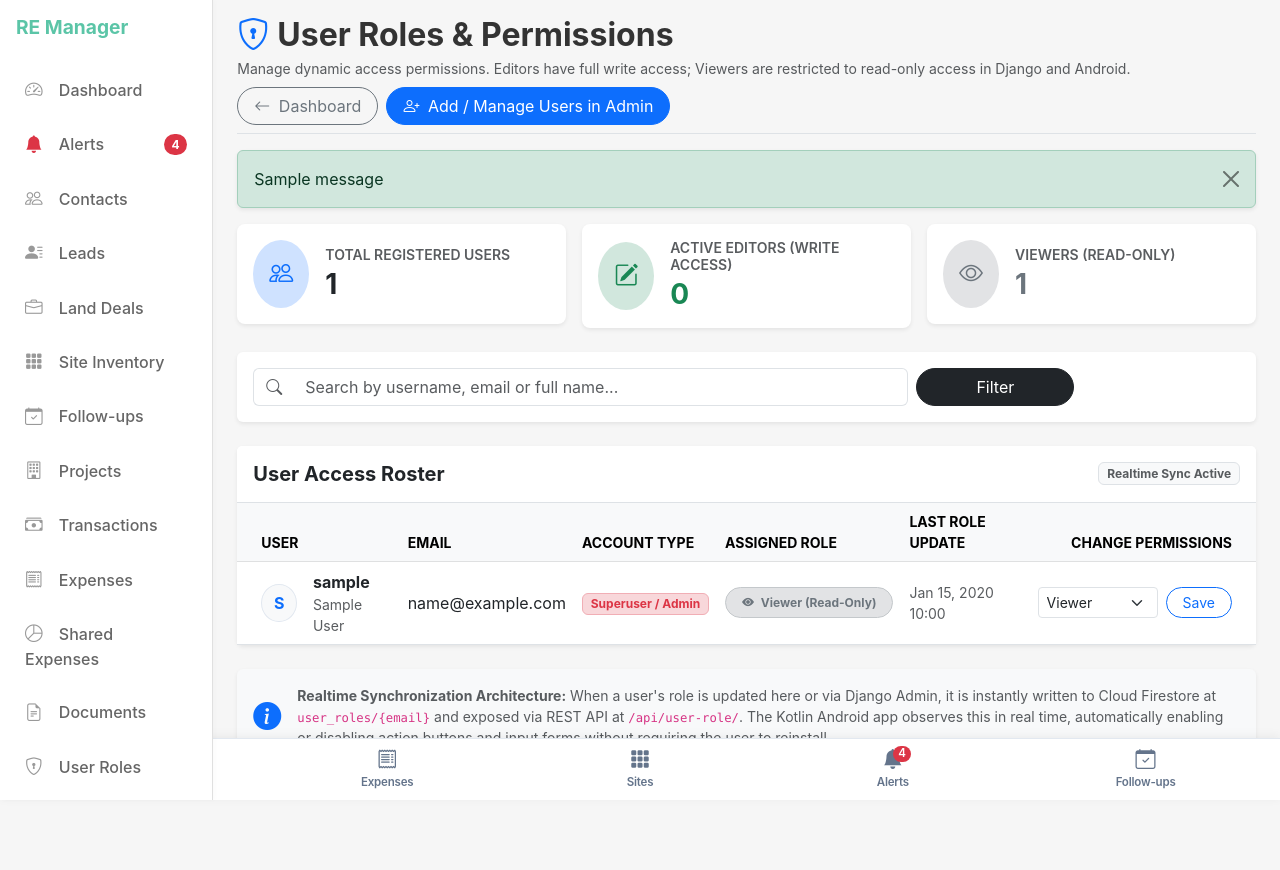
After one commit to letsbdift/ReMan-Backend, a Django app: page /roles/ in a window 1280 px wide. The commit adds this page. Run offline with Django 4.2, Linux system fonts and the light colour scheme; a user stored in the database is signed in; tables that the repository leaves empty hold one stand-in row (values such as "Sample post"); one stand-in notice (Sample message) is shown.

Commit message:
feat: implement dynamic role management system in Django with UserProfile, admin, and roles dashboard

```diff
--- /dev/null
+++ b/core/templates/core/role_management.html
@@ -0,0 +1,195 @@
+{% extends 'base.html' %}
+{% block title %}User Roles & Permissions | RE Manager{% endblock %}
+{% block content %}
+<div class="d-flex justify-content-between align-items-center pt-3 pb-2 mb-3 border-bottom flex-wrap gap-2">
+    <div>
+        <h1 class="h2 mb-1 fw-bold"><i class="bi bi-shield-lock text-primary me-2"></i>User Roles & Permissions</h1>
+        <p class="text-muted small mb-0">Manage dynamic access permissions. Editors have full write access; Viewers are restricted to read-only access in Django and Android.</p>
+    </div>
+    <div class="d-flex gap-2 align-items-center flex-wrap">
+        <a href="{% url 'dashboard' %}" class="btn btn-outline-secondary rounded-pill px-3">
+            <i class="bi bi-arrow-left me-1"></i> Dashboard
+        </a>
+        <a href="/admin/auth/user/" class="btn btn-primary rounded-pill px-3">
+            <i class="bi bi-person-plus me-1"></i> Add / Manage Users in Admin
+        </a>
+    </div>
+</div>
+
+{% if messages %}
+<div class="mb-3">
+    {% for message in messages %}
+    <div class="alert alert-{{ message.tags|default:'info' }} alert-dismissible fade show shadow-sm" role="alert">
+        {{ message }}
+        <button type="button" class="btn-close" data-bs-dismiss="alert" aria-label="Close"></button>
+    </div>
+    {% endfor %}
+</div>
+{% endif %}
+
+<!-- Summary Stat Cards -->
+<div class="row g-3 mb-4">
+    <div class="col-12 col-md-4">
+        <div class="card border-0 shadow-sm rounded-3 bg-white p-3">
+            <div class="d-flex align-items-center">
+                <div class="rounded-circle bg-primary-subtle text-primary p-3 me-3">
+                    <i class="bi bi-people fs-4"></i>
+                </div>
+                <div>
+                    <h6 class="text-muted small mb-1 fw-semibold text-uppercase">Total Registered Users</h6>
+                    <h3 class="mb-0 fw-bold text-dark">{{ total_users }}</h3>
+                </div>
+            </div>
+        </div>
+    </div>
+    <div class="col-12 col-md-4">
+        <div class="card border-0 shadow-sm rounded-3 bg-white p-3">
+            <div class="d-flex align-items-center">
+                <div class="rounded-circle bg-success-subtle text-success p-3 me-3">
+                    <i class="bi bi-pencil-square fs-4"></i>
+                </div>
+                <div>
+                    <h6 class="text-muted small mb-1 fw-semibold text-uppercase">Active Editors (Write Access)</h6>
+                    <h3 class="mb-0 fw-bold text-success">{{ editor_count }}</h3>
+                </div>
+            </div>
+        </div>
+    </div>
+    <div class="col-12 col-md-4">
+        <div class="card border-0 shadow-sm rounded-3 bg-white p-3">
+            <div class="d-flex align-items-center">
+                <div class="rounded-circle bg-secondary-subtle text-secondary p-3 me-3">
+                    <i class="bi bi-eye fs-4"></i>
+                </div>
+                <div>
+                    <h6 class="text-muted small mb-1 fw-semibold text-uppercase">Viewers (Read-Only)</h6>
+                    <h3 class="mb-0 fw-bold text-secondary">{{ viewer_count }}</h3>
+                </div>
+            </div>
+        </div>
+    </div>
+</div>
+
+<!-- Search & Filter Card -->
+<div class="card shadow-sm border-0 mb-4 bg-white">
+    <div class="card-body p-3">
+        <form method="GET" class="row g-2 align-items-center">
+            <div class="col-12 col-md-8">
+                <div class="input-group">
+                    <span class="input-group-text bg-white border-end-0"><i class="bi bi-search text-muted"></i></span>
+                    <input type="text" name="q" value="{{ search_query }}" class="form-control border-start-0" placeholder="Search by username, email or full name...">
+                </div>
+            </div>
+            <div class="col-6 col-md-2">
+                <button type="submit" class="btn btn-dark w-100 rounded-pill">Filter</button>
+            </div>
+            {% if search_query %}
+            <div class="col-6 col-md-2">
+                <a href="{% url 'role_management' %}" class="btn btn-outline-secondary w-100 rounded-pill">Clear</a>
+            </div>
+            {% endif %}
+        </form>
+    </div>
+</div>
+
+<!-- Users & Assigned Roles Table -->
+<div class="card shadow-sm border-0 bg-white">
+    <div class="card-header bg-white py-3 border-bottom">
+        <div class="d-flex justify-content-between align-items-center">
+            <h5 class="mb-0 fw-bold text-dark">User Access Roster</h5>
+            <span class="badge bg-light text-muted border">Realtime Sync Active</span>
+        </div>
+    </div>
+    <div class="table-responsive">
+        <table class="table table-hover align-middle mb-0">
+            <thead class="table-light text-muted small text-uppercase">
+                <tr>
+                    <th class="ps-4">User</th>
+                    <th>Email</th>
+                    <th>Account Type</th>
+                    <th>Assigned Role</th>
+                    <th>Last Role Update</th>
+                    <th class="pe-4 text-end">Change Permissions</th>
+                </tr>
+            </thead>
+            <tbody>
+                {% for item in users_with_roles %}
+                <tr>
+                    <td class="ps-4">
+                        <div class="d-flex align-items-center">
+                            <div class="avatar-circle me-3 bg-light text-primary fw-bold rounded-circle d-flex align-items-center justify-content-center" style="width: 38px; height: 38px; border: 1px solid #e2e8f0;">
+                                {{ item.user.username|make_list|first|upper }}
+                            </div>
+                            <div>
+                                <div class="fw-bold text-dark">{{ item.user.username }}</div>
+                                {% if item.user.first_name or item.user.last_name %}
+                                <div class="text-muted small">{{ item.user.first_name }} {{ item.user.last_name }}</div>
+                                {% endif %}
+                            </div>
+                        </div>
+                    </td>
+                    <td>
+                        <span class="text-dark">{{ item.user.email|default:"(No email set)" }}</span>
+                    </td>
+                    <td>
+                        {% if item.user.is_superuser %}
+                        <span class="badge bg-danger-subtle text-danger border border-danger-subtle">Superuser / Admin</span>
+                        {% elif item.user.is_staff %}
+                        <span class="badge bg-primary-subtle text-primary border border-primary-subtle">Staff</span>
+                        {% else %}
+                        <span class="badge bg-light text-muted border">Standard User</span>
+                        {% endif %}
+                    </td>
+                    <td>
+                        {% if item.role == 'Editor' %}
+                        <span class="badge bg-success-subtle text-success px-3 py-2 border border-success-subtle rounded-pill">
+                            <i class="bi bi-pencil-fill me-1"></i> Editor (Full Access)
+                        </span>
+                        {% else %}
+                        <span class="badge bg-secondary-subtle text-secondary px-3 py-2 border border-secondary-subtle rounded-pill">
+                            <i class="bi bi-eye-fill me-1"></i> Viewer (Read-Only)
+                        </span>
+                        {% endif %}
+                    </td>
+                    <td class="text-muted small">
+                        {{ item.updated_at|date:"M d, Y H:i" }}
+                    </td>
+                    <td class="pe-4 text-end">
+                        <form method="POST" action="{% url 'role_management' %}" class="d-inline-flex gap-2 align-items-center">
+                            {% csrf_token %}
+                            <input type="hidden" name="user_id" value="{{ item.user.id }}">
+                            <select name="role" class="form-select form-select-sm" style="width: 120px;" onchange="this.form.submit()">
+                                <option value="Viewer" {% if item.role == 'Viewer' %}selected{% endif %}>Viewer</option>
+                                <option value="Editor" {% if item.role == 'Editor' %}selected{% endif %}>Editor</option>
+                            </select>
+                            <button type="submit" class="btn btn-sm btn-outline-primary rounded-pill px-3">
+                                Save
+                            </button>
+                        </form>
+                    </td>
+                </tr>
+                {% empty %}
+                <tr>
+                    <td colspan="6" class="text-center py-5 text-muted">
+                        <i class="bi bi-people fs-1 d-block mb-2 text-secondary"></i>
+                        No users found matching your criteria.
+                    </td>
+                </tr>
+                {% endfor %}
+            </tbody>
+        </table>
+    </div>
+</div>
+
+<!-- Information Card -->
+<div class="card shadow-sm border-0 mt-4 bg-light">
+    <div class="card-body p-3">
+        <div class="d-flex gap-3 align-items-center">
+            <i class="bi bi-info-circle-fill text-primary fs-3"></i>
+            <div class="small text-muted">
+                <strong>Realtime Synchronization Architecture:</strong> When a user's role is updated here or via Django Admin, it is instantly written to Cloud Firestore at <code>user_roles/{email}</code> and exposed via REST API at <code>/api/user-role/</code>. The Kotlin Android app observes this in real time, automatically enabling or disabling action buttons and input forms without requiring the user to reinstall.
+            </div>
+        </div>
+    </div>
+</div>
+{% endblock %}
--- a/core/urls.py
+++ b/core/urls.py
@@ -87,4 +87,8 @@ urlpatterns = [
     path('reports/sites/pdf/', views.export_sites_pdf, name='export_sites_pdf'),
     path('reports/leads/pdf/', views.export_leads_pdf, name='export_leads_pdf'),
     path('reports/deals/pdf/', views.export_deals_pdf, name='export_deals_pdf'),
+
+    # Role Management & Dynamic Permissions
+    path('roles/', views.role_management, name='role_management'),
+    path('api/user-role/', views.user_role_api, name='user_role_api'),
 ]
--- a/core/views.py
+++ b/core/views.py
@@ -1264,3 +1264,112 @@ def alerts_view(request):
         'total_alerts_count': len(overdue_alerts) + len(today_alerts) + pending_expenses.count()
     }
     return render(request, 'core/alerts.html', context)
+
+
+from django.http import JsonResponse
+from django.views.decorators.csrf import csrf_exempt
+from django.contrib.auth.models import User
+from .models import UserProfile, sync_role_to_firestore
+
+@login_required
+def role_management(request):
+    if not (request.user.is_staff or request.user.is_superuser):
+        messages.error(request, "Access restricted. Staff or Administrator permissions required to manage user roles.")
+        return redirect('dashboard')
+
+    if request.method == 'POST':
+        user_id = request.POST.get('user_id')
+        new_role = request.POST.get('role', 'Viewer')
+        if new_role not in ['Viewer', 'Editor']:
+            new_role = 'Viewer'
+
+        target_user = get_object_or_404(User, pk=user_id)
+        profile, _ = UserProfile.objects.get_or_create(user=target_user)
+        profile.role = new_role
+        profile.save()
+
+        email = target_user.email or target_user.username
+        sync_role_to_firestore(email, new_role)
+
+        messages.success(request, f"Updated role for '{target_user.username}' ({email}) to {new_role}.")
+        if request.headers.get('x-requested-with') == 'XMLHttpRequest' or request.GET.get('format') == 'json':
+            return JsonResponse({'status': 'success', 'user_id': target_user.id, 'role': new_role, 'email': email})
+        return redirect('role_management')
+
+    search_query = request.GET.get('q', '').strip()
+    users_qs = User.objects.all().order_by('username')
+    if search_query:
+        users_qs = users_qs.filter(
+            models.Q(username__icontains=search_query) |
+            models.Q(email__icontains=search_query) |
+            models.Q(first_name__icontains=search_query) |
+            models.Q(last_name__icontains=search_query)
+        )
+
+    users_with_roles = []
+    for u in users_qs:
+        profile, _ = UserProfile.objects.get_or_create(
+            user=u,
+            defaults={'role': 'Editor' if u.is_superuser else 'Viewer'}
+        )
+        users_with_roles.append({
+            'user': u,
+            'role': profile.role,
+            'is_editor': profile.is_editor,
+            'updated_at': profile.updated_at
+        })
+
+    context = {
+        'users_with_roles': users_with_roles,
+        'search_query': search_query,
+        'total_users': len(users_with_roles),
+        'editor_count': sum(1 for item in users_with_roles if item['role'] == 'Editor'),
+        'viewer_count': sum(1 for item in users_with_roles if item['role'] == 'Viewer'),
+    }
+    return render(request, 'core/role_management.html', context)
+
+
+@csrf_exempt
+def user_role_api(request):
+    """
+    REST API endpoint for Kotlin frontend / external clients to fetch assigned user role.
+    Accepts: GET or POST /api/user-role/?email=someone@reman.com
+    Returns: JSON with email, role, can_edit
+    """
+    email = request.GET.get('email') or request.POST.get('email')
+    user = None
+
+    if email:
+        clean_email = email.strip().lower()
+        user = User.objects.filter(email__iexact=clean_email).first()
+        if not user:
+            user = User.objects.filter(username__iexact=clean_email).first()
+    elif request.user.is_authenticated:
+        user = request.user
+        email = user.email or user.username
+
+    if not user:
+        return JsonResponse({
+            'status': 'success',
+            'email': email or 'anonymous',
+            'role': 'Viewer',
+            'can_edit': False,
+            'is_admin': False,
+            'message': 'No registered user record found; defaulted to Viewer.'
+        })
+
+    profile, _ = UserProfile.objects.get_or_create(
+        user=user,
+        defaults={'role': 'Editor' if user.is_superuser else 'Viewer'}
+    )
+    can_edit = profile.role == 'Editor' or user.is_superuser
+
+    return JsonResponse({
+        'status': 'success',
+        'user_id': user.id,
+        'username': user.username,
+        'email': user.email or user.username,
+        'role': profile.role,
+        'can_edit': can_edit,
+        'is_admin': user.is_superuser or user.is_staff
+    })
--- a/templates/base.html
+++ b/templates/base.html
@@ -153,12 +153,15 @@
                         <li class="nav-item"><a href="{% url 'expense_list' %}"><i class="bi bi-receipt"></i> Expenses</a></li>
                         <li class="nav-item"><a href="{% url 'shared_expense_list' %}"><i class="bi bi-pie-chart"></i> Shared Expenses</a></li>
                         <li class="nav-item"><a href="{% url 'document_list' %}"><i class="bi bi-file-earmark-text"></i> Documents</a></li>
+                        {% if user.is_staff or user.is_superuser %}
+                        <li class="nav-item"><a href="{% url 'role_management' %}"><i class="bi bi-shield-lock"></i> User Roles</a></li>
+                        {% endif %}
                     </ul>
 
                     {% if user.is_authenticated %}
                         <div class="px-3 mt-auto mb-3">
                             <hr class="d-none d-md-block">
-                            <small class="text-muted d-block mb-2">Signed in as <strong class="text-dark">{{ user.username }}</strong></small>
+                            <small class="text-muted d-block mb-2">Signed in as <strong class="text-dark">{{ user.username }}</strong> <span class="badge {% if user.profile.role == 'Editor' %}bg-success{% else %}bg-secondary{% endif %} ms-1">{{ user.profile.role|default:"Viewer" }}</span></small>
                             <form action="{% url 'logout' %}" method="post" class="d-inline w-100">
                                 {% csrf_token %}
                                 <button type="submit" class="btn btn-sm btn-light w-100 border fw-bold text-muted py-2">Logout</button>
```
Also changed, not shown: core/admin.py (+21 -1 lines), core/models.py (+64 -0 lines), core/migrations/0011_alter_transaction_options_userprofile.py (added).
